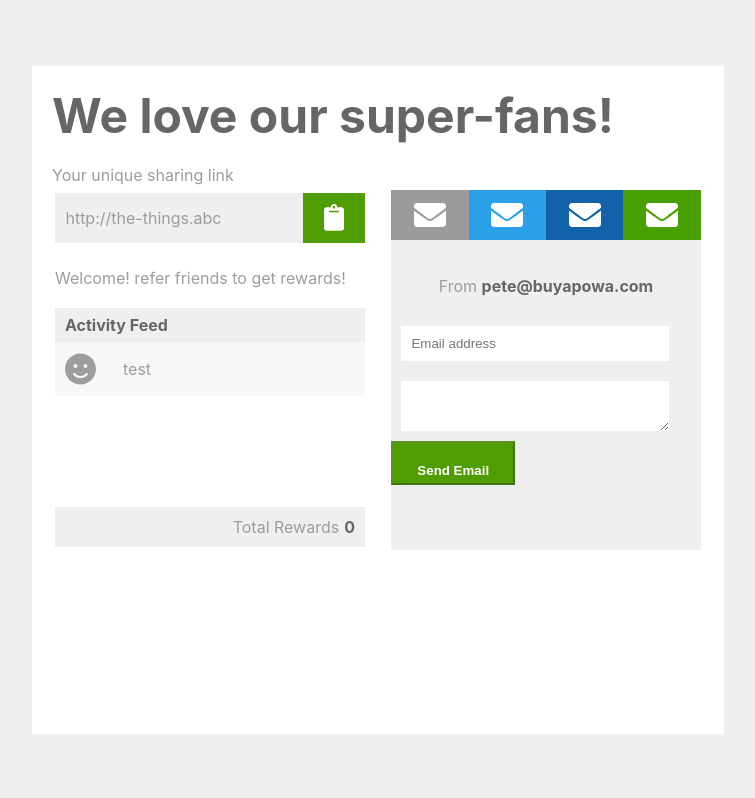
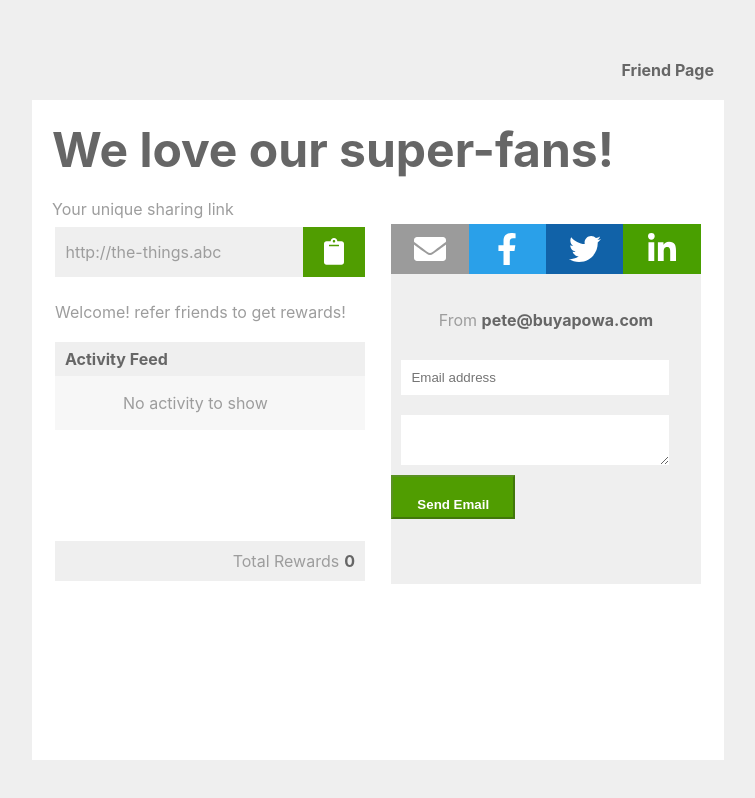
Before and after one commit to p-g1/test, a React (Create React App) app: page /share in a window 1280 px wide. Shown: the whole page, without its empty margins (262-1017 px from the left). Built offline with nearby package versions, Linux system fonts and the light colour scheme.

Commit message:
adding links between pages, and some icon mappings

```diff
--- a/src/components/activityFeed/activityFeed.tsx
+++ b/src/components/activityFeed/activityFeed.tsx
@@ -24,7 +24,7 @@ const ActivityFeed: FC = () => {
             <Panel>
                 {
                 messages.length ?
-                    messages.map((item, i) => <FeedItem key={item + i} emoji={emojis[i]} text={item}></FeedItem>)
+                    messages.map((item, i) => <FeedItem key={item.message + i} emoji={emojis[item.icon]} text={item.message}></FeedItem>)
                     : <FeedItem text={emptyActivityFeed}></FeedItem>
                     }
             </Panel>
--- a/src/components/shareBox/shareBox.tsx
+++ b/src/components/shareBox/shareBox.tsx
@@ -15,7 +15,7 @@ const ShareBox: FC<ISocialBannerProps> = ({bannerItems}) => {
 
       const handleSendEmailClick = (): void => {
         if(email && email === senderEmail ) {
-            updateMessages(enteredOwnEmail, messages)
+            updateMessages({icon: 2, message: enteredOwnEmail}, messages)
         }
     }
 
--- a/src/components/socialBannerItem/socialBannerItem.tsx
+++ b/src/components/socialBannerItem/socialBannerItem.tsx
@@ -1,19 +1,20 @@
 import React, { FC } from 'react';
 import { Item } from './socialBannerItem.styled';
 import { faEnvelope } from "@fortawesome/free-solid-svg-icons";
-import { faFacebookF, faTwitter } from "@fortawesome/free-brands-svg-icons";
+import { faFacebookF, faTwitter, faLinkedinIn } from "@fortawesome/free-brands-svg-icons";
 import { FontAwesomeIcon } from "@fortawesome/react-fontawesome";
 
 export interface ISocialBannerItemProps {
-    id: string,
+    id: number,
     background: string
 }
 
-const SocialBannerItem: FC<ISocialBannerItemProps> = ({background}) => {
+const SocialBannerItem: FC<ISocialBannerItemProps> = ({id, background}) => {
+    const icons = [faEnvelope, faFacebookF, faTwitter, faLinkedinIn]
 
     return (
         <Item background={background}>
-           <FontAwesomeIcon icon={faEnvelope} size="2x" />
+           <FontAwesomeIcon icon={icons[id]} size="2x" />
         </Item>
     )
 }
--- a/src/context/context.tsx
+++ b/src/context/context.tsx
@@ -1,15 +1,20 @@
 import React, { useState, FC } from 'react';
+
+type messageIcon = {
+    icon: number,
+    message: string
+}
 
 type DefaultContext = {
     totalRewards: number,
-    messages: string[],
+    messages: messageIcon[],
     updateRewardCount: (newValue:number) => void
-    updateMessages: (newValue:string, messages:string[]) => void
+    updateMessages: (newValue:messageIcon, messages:messageIcon[]) => void
 }
 
 const initialState: DefaultContext = {
     totalRewards: 0,
-    messages: ["test"],
+    messages: [],
     updateRewardCount: () => {},
     updateMessages: () => {}
 };
@@ -29,9 +34,8 @@ const PageDataProvider: FC<Props> = ({children}) => {
         setTotalRewards(newValue);
     }
 
-    const updateMessages = (newValue: string, messages: string[]) => {
+    const updateMessages = (newValue: messageIcon, messages: messageIcon[]) => {
         messages.unshift(newValue);
-        console.log(messages);
         setMessages([...messages]);
     }
 
@@ -42,8 +46,6 @@ const PageDataProvider: FC<Props> = ({children}) => {
         updateMessages
     }
 
-    // PageDataContext = React.createContext(contextValue);
-    // console.log(PageDataContext);
     return (
         <PageDataContext.Provider value={contextValue}>
             {children}
--- a/src/pages/friendPage/friendPage.tsx
+++ b/src/pages/friendPage/friendPage.tsx
@@ -3,7 +3,7 @@ import staticData from '../../staticData/staticData';
 import Header from '../../components/header/header';
 import { PageDataContext } from '../../context/context';
 import { Content, InputHolder, ButtonHolder } from './friendPage.styled';
-import { Page, OuterPanel, InnerPanel, SmallHeader } from '../pageBase/pageBase.styled';
+import { Page, OuterPanel, InnerPanel, SmallHeader, StyledLink } from '../pageBase/pageBase.styled';
 
 type Props = {};
 
@@ -17,23 +17,21 @@ const FriendPage: FC<Props> = () => {
       };
 
     const handleClaimClick = (): void => {
-        console.log(PageDataContext); //working here
-
         if(name) {
             updateRewardCount(totalRewards + 1);
-            updateMessages(`Your friend ${name} earned you a reward!`, messages)
-            console.log(totalRewards, messages)
+            setName("");
+            updateMessages({icon: 0, message:`Your friend ${name} earned you a reward!`}, messages)
         }
     }
 
     const handleRejectClick = (): void => {
-             updateMessages(rejectionMessage, messages)
-             console.log(messages);
+             updateMessages({icon: 1, message: rejectionMessage}, messages)
     }
 
     return (
         <Page>
             <OuterPanel>
+                <StyledLink textAlign={"left"} to="/share">Share Page</StyledLink>
                 <InnerPanel>
                     <Header title={friendPageHeader} center />
                     <Content>
--- a/src/pages/pageBase/pageBase.styled.tsx
+++ b/src/pages/pageBase/pageBase.styled.tsx
@@ -1,4 +1,5 @@
 import styled from 'styled-components';
+import { Link } from 'react-router-dom';
 
 export const Page = styled.div`
   width: 100vw;
@@ -14,6 +15,7 @@ export const OuterPanel = styled.div`
   width: 75vw;
   height: 90vh;
   display: flex;
+  flex-direction: column;
   align-items: center;
   justify-content: center;
   background: #EFEFEF;
@@ -31,3 +33,17 @@ export const InnerPanel = styled.div`
 export const SmallHeader = styled.div`
   margin: 10px;
 `;
+
+type TextAlignProps = {
+  textAlign: string
+}
+
+export const StyledLink = styled(Link)<TextAlignProps>`
+  padding: 20px;
+  color: #666666;
+  font-weight: 700;
+  width: 70%;
+  text-align: ${props => props.textAlign};
+  text-decoration: none;
+  cursor: pointer;
+`;
--- a/src/pages/sharePage/sharePage.tsx
+++ b/src/pages/sharePage/sharePage.tsx
@@ -4,7 +4,8 @@ import ShareBox from '../../components/shareBox/shareBox';
 import Header from '../../components/header/header';
 import staticData from '../../staticData/staticData';
 import { Content } from './sharePage.styled';
-import { Page, OuterPanel, InnerPanel, SmallHeader } from '../pageBase/pageBase.styled';
+import { Page, OuterPanel, InnerPanel, SmallHeader, StyledLink } from '../pageBase/pageBase.styled';
+
 
 const SharePage: FC = () => {
 
@@ -13,6 +14,7 @@ const SharePage: FC = () => {
     return (
         <Page>
         <OuterPanel>
+            <StyledLink textAlign={"right"} to="/friend">Friend Page</StyledLink>
             <InnerPanel>
                 <Header title={header} center={false} />
                 <SmallHeader>{linkHeader}</SmallHeader>
--- a/src/staticData/staticData.js
+++ b/src/staticData/staticData.js
@@ -12,19 +12,19 @@ const staticData =
     enteredOwnEmail: "You tried to refer yourself! Whoops!",
     socialBanner: [
         {
-            id: "email",
+            id: 0,
             background: "#9B9B9B"
         },
         {
-            id: "twitter",
+            id: 1,
             background: "#2AA0E9"
         },
         {
-            id: "facebook",
+            id: 2,
             background: "#1162A8"
         },
         {
-            id: "chain",
+            id: 3,
             background: "#499F00"
         },
     ],
```
